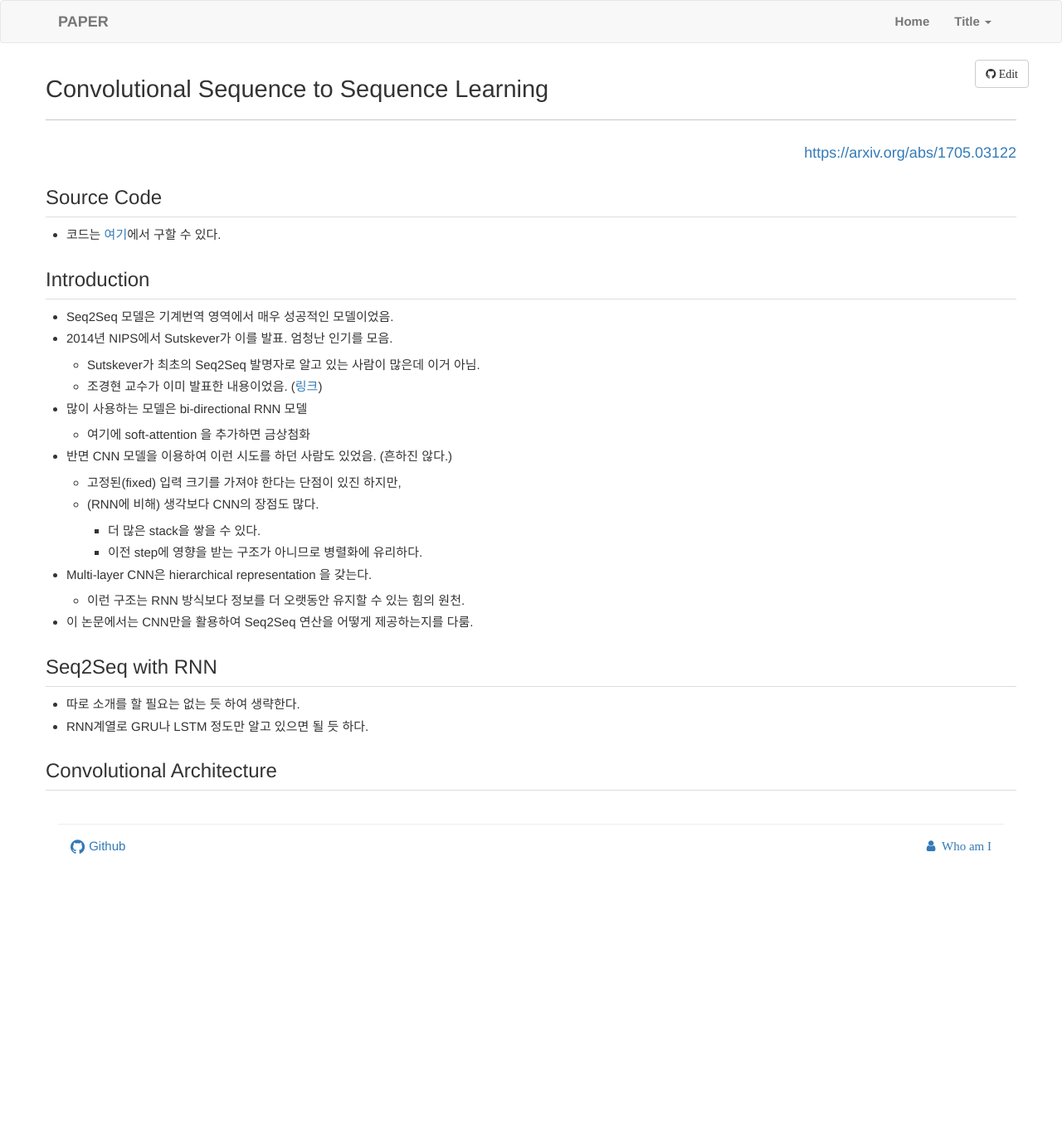
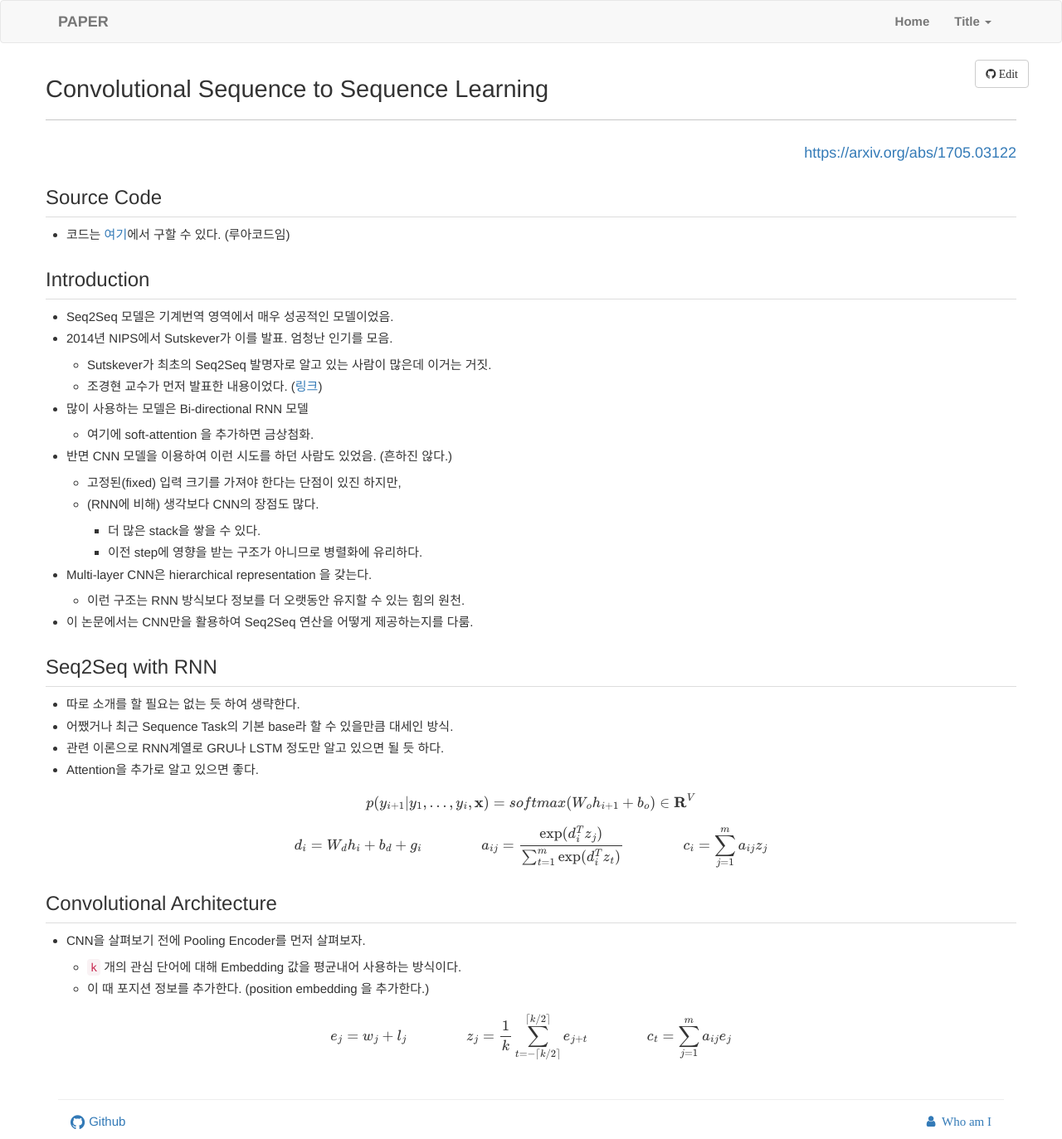
Before and after one commit to norman3/papers, a Jekyll site: the page built from docs/fairseq.md, in a window 1280 px wide. Shown: the whole page at 83% size. Built offline with Jekyll 4.4.1, drawn with Linux system fonts in a browser that asks for light colours; nearby versions of some CDN libraries; library files that are not in the unit come from our copies; formulas are drawn with MathJax 3; before the commit the page ends 1041 px from its top, so only the background shows below that.

Commit message:
fix fairseq

```diff
--- a/docs/fairseq.md
+++ b/docs/fairseq.md
@@ -7,16 +7,16 @@ link_url: "https://arxiv.org/abs/1705.03122"
 
 ## Source Code
 
-- 코드는 [여기](https://github.com/facebookresearch/fairseq){:target="blank"}에서 구할 수 있다.
+- 코드는 [여기](https://github.com/facebookresearch/fairseq){:target="blank"}에서 구할 수 있다. (루아코드임)
 
 ## Introduction
 
 - Seq2Seq 모델은 기계번역 영역에서 매우 성공적인 모델이었음.
 - 2014년 NIPS에서 Sutskever가 이를 발표. 엄청난 인기를 모음.
-    - Sutskever가 최초의 Seq2Seq 발명자로 알고 있는 사람이 많은데 이거 아님.
-    - 조경현 교수가 이미 발표한 내용이었음. ([링크](https://arxiv.org/abs/1406.1078){:target="blank"})
-- 많이 사용하는 모델은 bi-directional RNN 모델
-    - 여기에 soft-attention 을 추가하면 금상첨화
+    - Sutskever가 최초의 Seq2Seq 발명자로 알고 있는 사람이 많은데 이거는 거짓.
+    - 조경현 교수가 먼저 발표한 내용이었다. ([링크](https://arxiv.org/abs/1406.1078){:target="blank"})
+- 많이 사용하는 모델은 Bi-directional RNN 모델
+    - 여기에 soft-attention 을 추가하면 금상첨화.
 - 반면 CNN 모델을 이용하여 이런 시도를 하던 사람도 있었음. (흔하진 않다.)
     - 고정된(fixed) 입력 크기를 가져야 한다는 단점이 있진 하지만,
     - (RNN에 비해) 생각보다 CNN의 장점도 많다.
@@ -29,6 +29,18 @@ link_url: "https://arxiv.org/abs/1705.03122"
 ## Seq2Seq with RNN
 
 - 따로 소개를 할 필요는 없는 듯 하여 생략한다.
-- RNN계열로 GRU나 LSTM 정도만 알고 있으면 될 듯 하다.
+- 어쨌거나 최근 Sequence Task의 기본 base라 할 수 있을만큼 대세인 방식.
+- 관련 이론으로 RNN계열로 GRU나 LSTM 정도만 알고 있으면 될 듯 하다.
+- Attention을 추가로 알고 있으면 좋다.
+
+$$p(y_{i+1} | y_1, ...,y_i, {\bf x}) = softmax(W_o h_{i+1} + b_o) \in {\mathbf R}^V$$
+
+$$d_i = W_d h_i + b_d + g_i \qquad\qquad a_{ij} = \frac{\exp(d_i^Tz_j)}{\sum_{t=1}^m{\exp(d_i^Tz_t)}} \qquad\qquad c_i = \sum_{j=1}^m a_{ij}z_j$$
 
 ## Convolutional Architecture
+
+- CNN을 살펴보기 전에 Pooling Encoder를 먼저 살펴보자.
+    - `k` 개의 관심 단어에 대해 Embedding 값을 평균내어 사용하는 방식이다.
+    - 이 때 포지션 정보를 추가한다. (position embedding 을 추가한다.)
+
+$$e_j = w_j + l_j \qquad\qquad z_j = \frac{1}{k} \sum_{t=-\lceil k/2 \rceil }^{ \lceil k/2 \rceil } e_{j+t} \qquad\qquad c_t = \sum_{j=1}^m a_{ij} e_j$$
```
